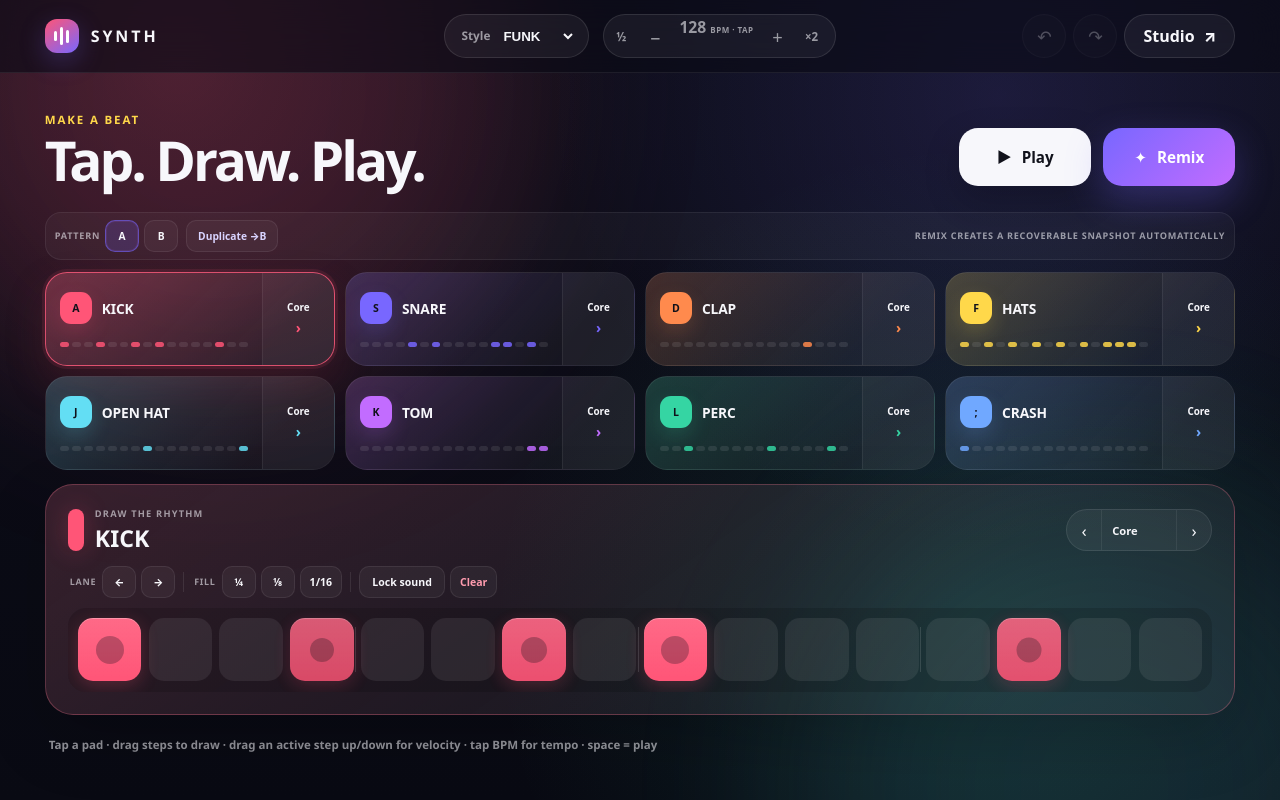
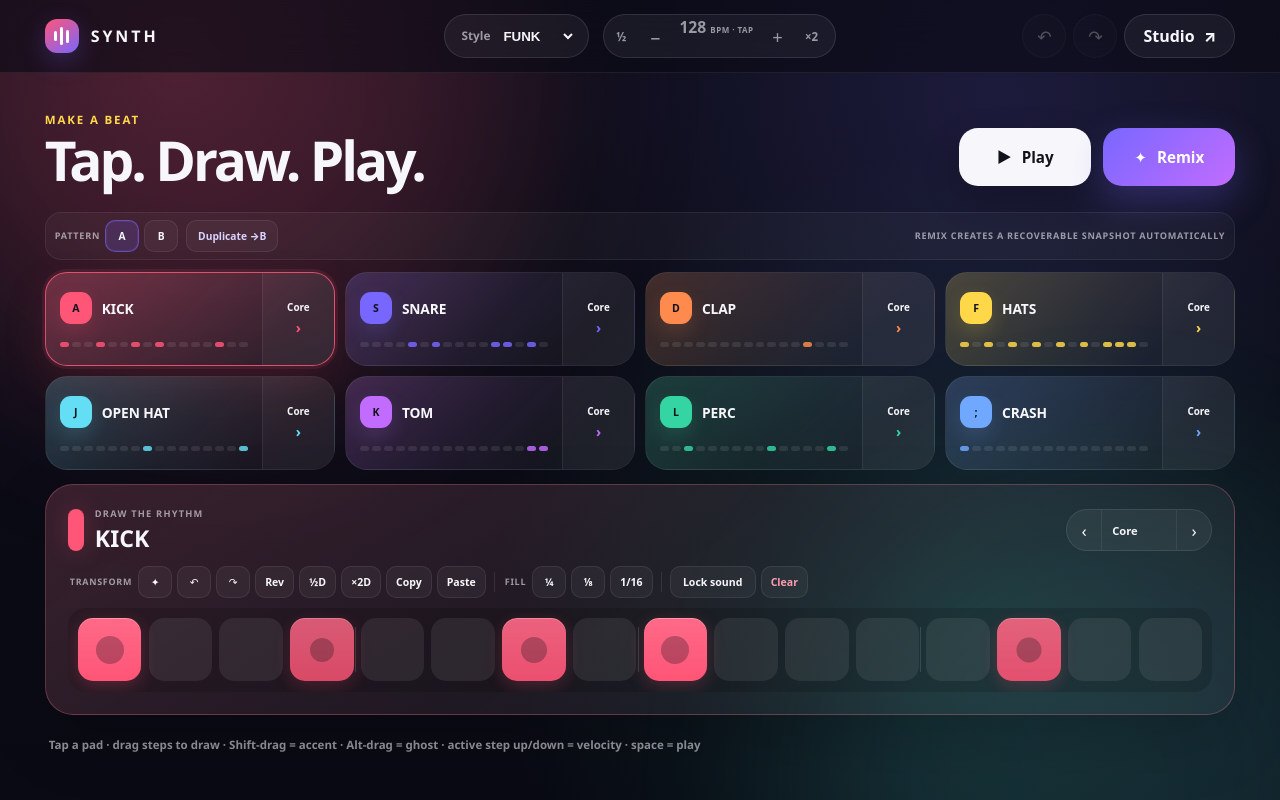
Before and after one commit to thiepn/synth, a React (Vite) app: page / in a window 1280 px wide. Built offline with nearby package versions, Linux system fonts and the light colour scheme.

Commit message:
Add Q3 fast musical transformations

```diff
--- a/src/ui/playground/PlaygroundSurface.tsx
+++ b/src/ui/playground/PlaygroundSurface.tsx
@@ -45,7 +45,10 @@ import {
 } from "../../music/foundationPattern";
 import { playbackCoordinator } from "../../playback/PlaybackCoordinator";
 import { useProjectSnapshot } from "../../project/useProject";
-import { sequencerStore } from "../../sequencer/SequencerStore";
+import {
+  sequencerStore,
+  type LaneClipboardData,
+} from "../../sequencer/SequencerStore";
 import { useSequencerSnapshot } from "../../sequencer/useSequencer";
 import { getStyleDNA } from "../../style/styleDNA";
 
@@ -344,12 +347,16 @@ export function PlaygroundSurface({
     lastKey: string;
     gestureId: string;
     mode: "paint" | "pending" | "velocity";
+    dynamic?: "accent" | "ghost";
     startLaneId: string;
     startStepIndex: number;
     startX: number;
     startY: number;
     startVelocity?: number;
   } | null>(null);
+  const laneClipboardRef = useRef<LaneClipboardData | null>(null);
+  const [laneClipboardLabel, setLaneClipboardLabel] =
+    useState<string | null>(null);
   const tapTimesRef = useRef<number[]>([]);
 
   const stopVisualAudition = () => {
@@ -730,9 +737,16 @@ export function PlaygroundSurface({
   ) => {
     if (event.pointerType === "mouse" && event.button !== 0) return;
 
+    const dynamic =
+      event.altKey
+        ? "ghost"
+        : event.shiftKey
+          ? "accent"
+          : undefined;
     const existingVelocity =
       sequencerStore.getStepVelocity(laneId, stepIndex);
-    const desiredOn = existingVelocity === undefined;
+    const desiredOn =
+      dynamic ? true : existingVelocity === undefined;
     const key = laneId + ":" + stepIndex;
     const gestureId =
       "playground-" +
@@ -744,7 +758,11 @@ export function PlaygroundSurface({
       desiredOn,
       lastKey: key,
       gestureId,
-      mode: desiredOn ? "paint" : "pending",
+      mode:
+        dynamic || desiredOn
+          ? "paint"
+          : "pending",
+      dynamic,
       startLaneId: laneId,
       startStepIndex: stepIndex,
       startX: event.clientX,
@@ -754,7 +772,27 @@ export function PlaygroundSurface({
 
     event.currentTarget.setPointerCapture?.(event.pointerId);
 
-    if (desiredOn) {
+    if (dynamic) {
+      const painted = sequencerStore.paintStepDynamic(
+        laneId,
+        stepIndex,
+        dynamic,
+        gestureId,
+      );
+      if (!painted) {
+        setNotice("Unlock rhythm/dynamics to paint accents");
+      } else {
+        const voice = SEQUENCER_LANES.find(
+          (lane) => lane.id === laneId,
+        )?.voice;
+        if (voice) {
+          triggerVoice(
+            voice,
+            dynamic === "accent" ? 0.96 : 0.22,
+          );
+        }
+      }
+    } else if (desiredOn) {
       setStep(
         laneId,
         stepIndex,
@@ -857,6 +895,17 @@ export function PlaygroundSurface({
     if (gesture.lastKey === key) return;
 
     gesture.lastKey = key;
+
+    if (gesture.dynamic) {
+      sequencerStore.paintStepDynamic(
+        laneId,
+        stepIndex,
+        gesture.dynamic,
+        gesture.gestureId,
+      );
+      return;
+    }
+
     setStep(
       laneId,
       stepIndex,
@@ -894,6 +943,12 @@ export function PlaygroundSurface({
           "Velocity " + Math.round(velocity * 100) + "%",
         );
       }
+    } else if (!cancelled && gesture.dynamic) {
+      setNotice(
+        gesture.dynamic === "accent"
+          ? "Accent painted"
+          : "Ghost notes painted",
+      );
     }
 
     sequencerStore.endPaintGesture(gesture.gestureId);
@@ -903,7 +958,30 @@ export function PlaygroundSurface({
   const activateFromKeyboard = (
     laneId: string,
     stepIndex: number,
+    dynamic?: "accent" | "ghost",
   ) => {
+    if (dynamic) {
+      const painted = sequencerStore.paintStepDynamic(
+        laneId,
+        stepIndex,
+        dynamic,
+      );
+      if (!painted) {
+        setNotice("Unlock rhythm/dynamics to paint accents");
+        return;
+      }
+      const voice = SEQUENCER_LANES.find(
+        (lane) => lane.id === laneId,
+      )?.voice;
+      if (voice) {
+        triggerVoice(
+          voice,
+          dynamic === "accent" ? 0.96 : 0.22,
+        );
+      }
+      return;
+    }
+
     const desiredOn =
       sequencerStore.getStepVelocity(laneId, stepIndex) === undefined;
     setStep(laneId, stepIndex, desiredOn, desiredOn);
@@ -1092,6 +1170,63 @@ export function PlaygroundSurface({
     setNotice("Remixed");
   };
 
+  const remixSelectedLane = () => {
+    const laneId = selectedDefinition.id;
+    if (sequencerStore.isLaneRhythmLocked(laneId)) {
+      setNotice("Unlock rhythm to remix this lane");
+      return;
+    }
+
+    checkpointCurrentPattern(
+      "Before lane Remix · " +
+        displayLaneName(selectedDefinition),
+    );
+
+    try {
+      const result = rerollBeat({
+        source: sequencerStore.getSnapshot().pattern,
+        seed:
+          "playground-lane-remix:" +
+          laneId +
+          ":" +
+          String(remixCounter).padStart(4, "0"),
+        style,
+        intent: intentForStyle(style),
+        distance: 0.52,
+        bpm: transport.bpm,
+        targetLaneIds: [laneId],
+      });
+
+      setRemixCounter((value) => value + 1);
+
+      if (!result.accepted) {
+        setNotice("Lane Remix kept the current rhythm");
+        return;
+      }
+
+      const committed = commitCreativePattern(
+        result.pattern,
+        "reroll",
+        "LANE REMIX",
+        displayLaneName(selectedDefinition) + " Remix",
+      );
+      setLastRemixSourceNodeId(committed.parentNodeId);
+      if (!playing) {
+        triggerVoice(selectedVoice, 0.88);
+      }
+      setRemixPulse((value) => value + 1);
+      setNotice(
+        displayLaneName(selectedDefinition) + " remixed",
+      );
+    } catch (error) {
+      setNotice(
+        error instanceof Error
+          ? error.message
+          : "Lane Remix failed",
+      );
+    }
+  };
+
   const tapTempo = () => {
     const now = performance.now();
     const previous = tapTimesRef.current;
@@ -1132,6 +1267,11 @@ export function PlaygroundSurface({
     action:
       | "shiftLeft"
       | "shiftRight"
+      | "reverse"
+      | "densityHalf"
+      | "densityDouble"
+      | "copy"
+      | "paste"
       | "clear"
       | "fillQuarter"
       | "fillEighth"
@@ -1140,10 +1280,62 @@ export function PlaygroundSurface({
     const laneId = selectedDefinition.id;
     let changed = false;
 
-    if (action === "shiftLeft") {
+    if (action === "copy") {
+      const copied = sequencerStore.copyLane(laneId);
+      if (!copied) {
+        setNotice("Nothing to copy");
+        return;
+      }
+      laneClipboardRef.current = copied;
+      const label =
+        displayLaneName(selectedDefinition);
+      setLaneClipboardLabel(label);
+      setNotice(label + " copied");
+      return;
+    }
+
+    if (action === "paste") {
+      const clipboard = laneClipboardRef.current;
+      if (!clipboard) {
+        setNotice("Copy a lane first");
+        return;
+      }
+      checkpointCurrentPattern(
+        "Before lane paste · " +
+          displayLaneName(selectedDefinition),
+      );
+      changed = sequencerStore.pasteLane(
+        laneId,
+        clipboard,
+      );
+    } else if (action === "shiftLeft") {
       changed = sequencerStore.shiftLane(laneId, -1);
     } else if (action === "shiftRight") {
       changed = sequencerStore.shiftLane(laneId, 1);
+    } else if (action === "reverse") {
+      checkpointCurrentPattern(
+        "Before reverse · " +
+          displayLaneName(selectedDefinition),
+      );
+      changed = sequencerStore.reverseLane(laneId);
+    } else if (action === "densityHalf") {
+      checkpointCurrentPattern(
+        "Before density half · " +
+          displayLaneName(selectedDefinition),
+      );
+      changed = sequencerStore.scaleLaneDensity(
+        laneId,
+        0.5,
+      );
+    } else if (action === "densityDouble") {
+      checkpointCurrentPattern(
+        "Before density double · " +
+          displayLaneName(selectedDefinition),
+      );
+      changed = sequencerStore.scaleLaneDensity(
+        laneId,
+        2,
+      );
     } else if (action === "clear") {
       checkpointCurrentPattern(
         "Before clear · " +
@@ -1174,16 +1366,25 @@ export function PlaygroundSurface({
 
     const label =
       action === "shiftLeft"
-        ? "Shifted left"
+        ? "Rotated left"
         : action === "shiftRight"
-          ? "Shifted right"
-          : action === "clear"
-            ? "Lane cleared"
-            : action === "fillQuarter"
-              ? "Quarter-note fill"
-              : action === "fillEighth"
-                ? "Eighth-note fill"
-                : "Sixteenth-note fill";
+          ? "Rotated right"
+          : action === "reverse"
+            ? "Lane reversed"
+            : action === "densityHalf"
+              ? "Density halved"
+              : action === "densityDouble"
+                ? "Density doubled"
+                : action === "paste"
+                  ? "Pasted " +
+                    (laneClipboardLabel ?? "lane")
+                  : action === "clear"
+                    ? "Lane cleared"
+                    : action === "fillQuarter"
+                      ? "Quarter-note fill"
+                      : action === "fillEighth"
+                        ? "Eighth-note fill"
+                        : "Sixteenth-note fill";
     setNotice(label);
   };
 
@@ -1797,22 +1998,81 @@ export function PlaygroundSurface({
               className="playground-lane-toolbar"
               aria-label="Selected lane quick actions"
             >
-              <span>Lane</span>
+              <span>Transform</span>
+              <button
+                type="button"
+                onClick={remixSelectedLane}
+                aria-label="Remix selected lane only"
+                title="Remix only this instrument"
+              >
+                ✦
+              </button>
               <button
                 type="button"
                 onClick={() => editSelectedLane("shiftLeft")}
-                aria-label="Shift lane one step left"
-                title="Shift one step left"
+                aria-label="Rotate lane one step left"
+                title="Rotate one step left"
               >
-                ←
+                ↶
               </button>
               <button
                 type="button"
                 onClick={() => editSelectedLane("shiftRight")}
-                aria-label="Shift lane one step right"
-                title="Shift one step right"
+                aria-label="Rotate lane one step right"
+                title="Rotate one step right"
               >
-                →
+                ↷
+              </button>
+              <button
+                type="button"
+                onClick={() => editSelectedLane("reverse")}
+                aria-label="Reverse selected lane"
+                title="Reverse rhythm"
+              >
+                Rev
+              </button>
+              <button
+                type="button"
+                onClick={() => editSelectedLane("densityHalf")}
+                aria-label="Halve selected lane density"
+                title="Keep roughly half the hits"
+              >
+                ½D
+              </button>
+              <button
+                type="button"
+                onClick={() => editSelectedLane("densityDouble")}
+                aria-label="Double selected lane density"
+                title="Add hits to roughly double density"
+              >
+                ×2D
+              </button>
+              <button
+                type="button"
+                onClick={() => editSelectedLane("copy")}
+                aria-label="Copy selected lane rhythm"
+                title="Copy lane"
+              >
+                Copy
+              </button>
+              <button
+                type="button"
+                onClick={() => editSelectedLane("paste")}
+                disabled={!laneClipboardLabel}
+                aria-label={
+                  laneClipboardLabel
+                    ? "Paste copied " +
+                      laneClipboardLabel +
+                      " rhythm into selected lane"
+                    : "Paste lane rhythm"
+                }
+                title={
+                  laneClipboardLabel
+                    ? "Paste " + laneClipboardLabel
+                    : "Copy a lane first"
+                }
+              >
+                Paste
               </button>
               <i aria-hidden="true" />
               <span>Fill</span>
@@ -1995,6 +2255,11 @@ export function PlaygroundSurface({
                         activateFromKeyboard(
                           selectedDefinition.id,
                           stepIndex,
+                          event.altKey
+                            ? "ghost"
+                            : event.shiftKey
+                              ? "accent"
+                              : undefined,
                         );
                       }}
                     >
@@ -2095,7 +2360,7 @@ export function PlaygroundSurface({
 
       <footer className="playground-footer">
         <p className="playground-hint">
-          Tap a pad · drag steps to draw · drag an active step up/down for velocity · tap BPM for tempo · space = play
+          Tap a pad · drag steps to draw · Shift-drag = accent · Alt-drag = ghost · active step up/down = velocity · space = play
         </p>
         <output className="playground-notice" aria-live="polite">
           {notice}
```
